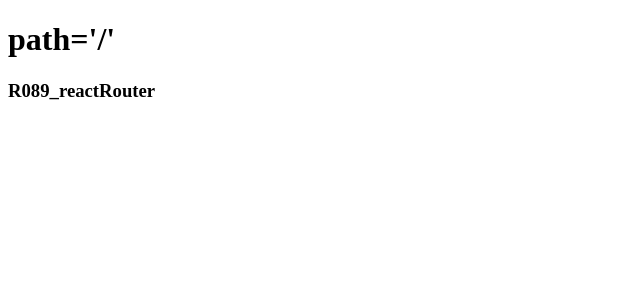
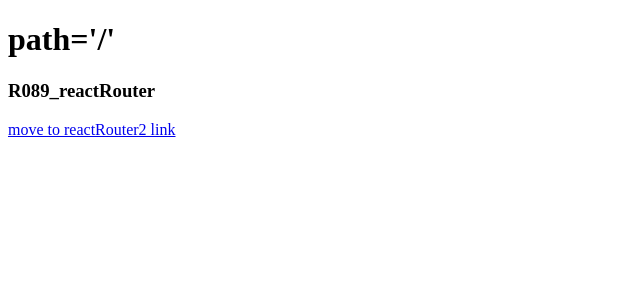
Before and after one commit to unow30/react200, a React (Create React App) app: page / in a window 1280 px wide. Shown: the top 300 px of the page, without its empty margins (0-640 px from the left). Built offline with nearby package versions, Linux system fonts and the light colour scheme.

Commit message:
redux-react-dom Link
redux-react-dom Link

22-06-13 09:13

```diff
--- a/src/components/R089_reactRouter.js
+++ b/src/components/R089_reactRouter.js
@@ -1,4 +1,5 @@
 import React, {Component} from 'react'
+import {Link} from 'react-router-dom'
 
 class R089_reactRouter extends Component {
 	render() {
@@ -6,9 +7,15 @@
 			<>
 				<h1>path='/'</h1>
 				<h3>R089_reactRouter</h3>
+				<Link to={'/reactRouter2'}>move to reactRouter2 link</Link>
 			</>
 		)
 	}
 }
 
 export default R089_reactRouter
+
+/*
+* Link는 a태그와 동일하게 작동한다.
+* path를 Link 속성에 연결하면 링크를 클릭할 때 라우팅된 컴포넌트로 이동한다.
+* */
```
